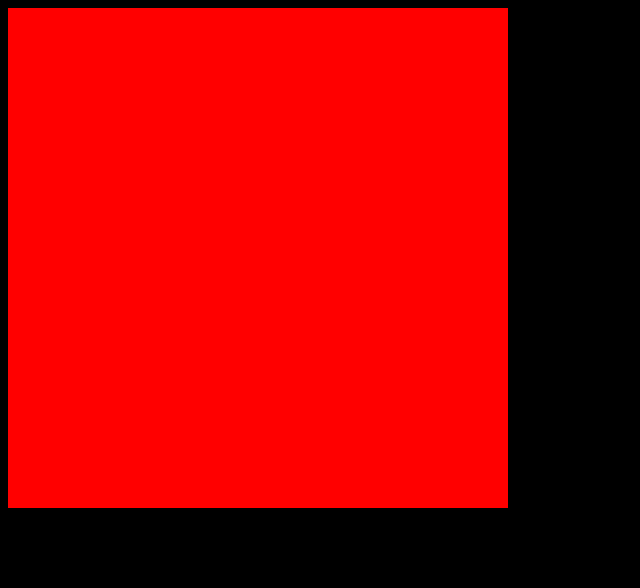
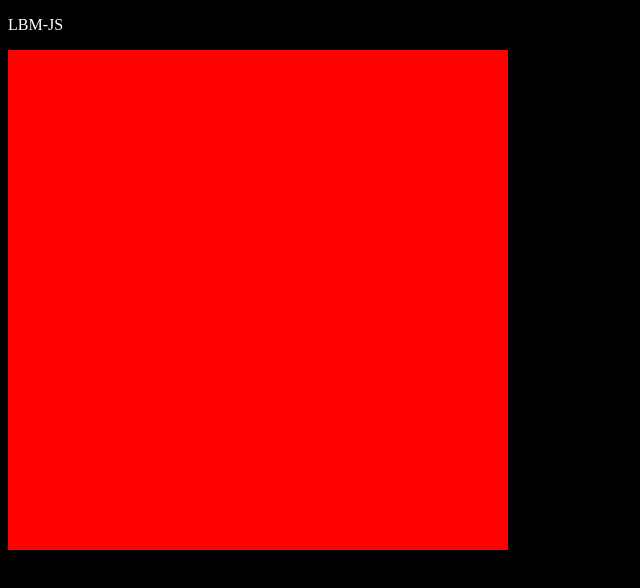
Before and after one commit to noseheavy/lbm-js, a plain HTML site: page index.html in a window 1280 px wide. Shown: the whole page, without its empty margins (0-640 px from the left). Drawn offline with Linux system fonts and the light colour scheme.

Commit message:
add various config parameters

```diff
--- a/index.html
+++ b/index.html
@@ -8,6 +8,7 @@
 </head>
 
 <body>
+    <p>LBM-JS</p>
     <canvas id="disp" width="500" height="500"></canvas>
 </body>
 </html>
--- a/script.js
+++ b/script.js
@@ -1,10 +1,52 @@
+//
+// lattice boltzmann method
+// basic reference implementation
+//
+
+// config
+
+// lattice config
+// one pixel per cell
 let widthImg  = 500;
 let heightImg = 500;
+let scaleCell = 1;
 
-let p = new Float32Array(widthImg * heightImg);
+// time step
+let dt = 0.01;
 
-let canv = document.getElementById('disp');
-let ctx  = canv.getContext('2d');
+// kinematic viscosity
+let nu = 1;
+
+// reference density
+let rho = 1;
+
+// norm particle density, relative to ref density
+// 9 directions:
+// 6 2 5
+// 3 0 1
+// 7 4 8
+let p = new Float32Array(9 * widthImg * heightImg);
+
+// weights for collision operator
+let w = new Float32Array([
+     1,  0,
+     0,  1,
+    -1,  0,
+     0, -1,
+     1,  1,
+    -1,  1
+    -1, -1,
+     1, -1
+]);
+
+// init
+
+// calculate speed of sound with lattice config, tau using kinematic viscosity
+let c   = scaleCell / dt / Math.sqrt(3); // notice not simply scale divided by time
+let tau = nu / (c * c * dt) + 0.5;
+
+let disp = document.getElementById('disp');
+let ctx  = disp.getContext('2d');
 let img  = ctx.createImageData(widthImg, heightImg);
 
 console.log('init');
--- a/style.css
+++ b/style.css
@@ -1,7 +1,9 @@
 body {
     background-color: black;
+    color: white;
 }
 
 #disp {
     background-color: white;
+    image-rendering: pixelated;
 }
```
